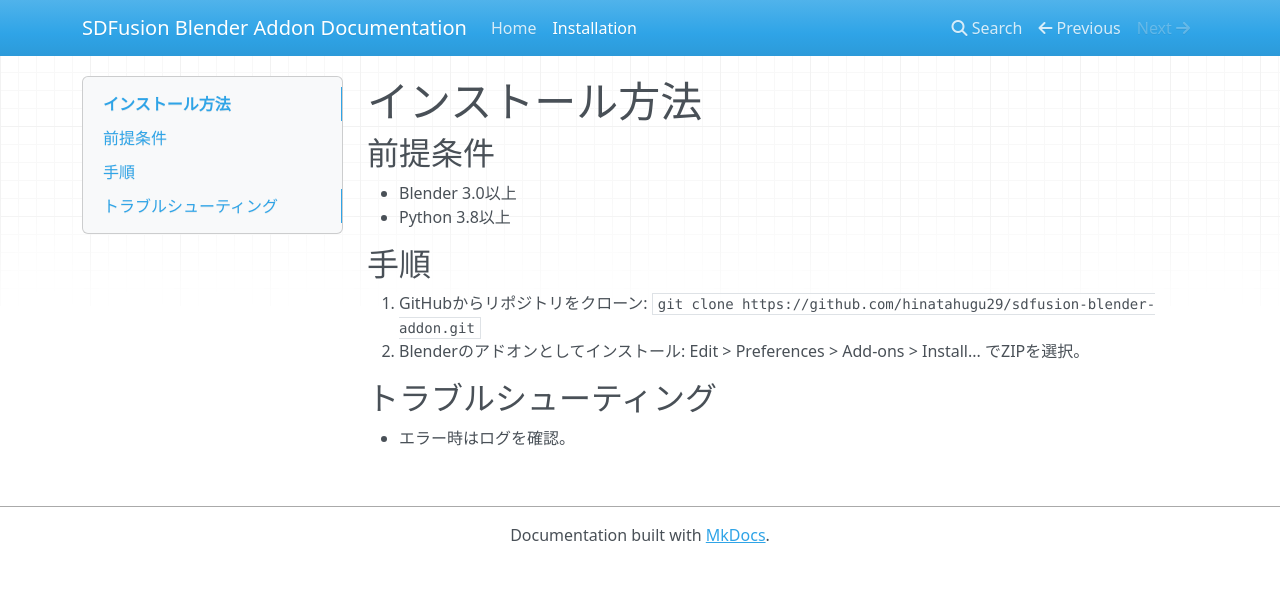
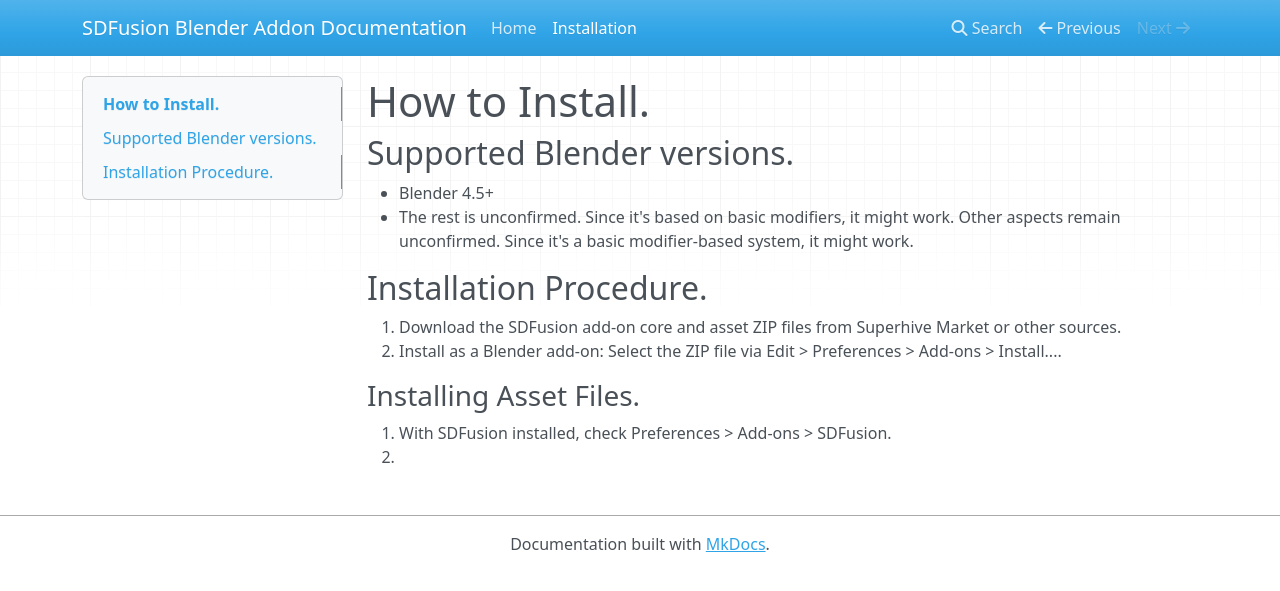
Before and after one commit to hinatahugu29/sdfusion-blender-addon, an MkDocs documentation site: the page built from docs/installation.md, in a window 1280 px wide. Shown: the top 591 px of the page. Built offline with MkDocs 1.6.1, drawn with Linux system fonts in a browser that asks for light colours; nearby versions of some CDN libraries.

```diff
--- a/docs/installation.md
+++ b/docs/installation.md
@@ -1,12 +1,13 @@
-# インストール方法
+# How to Install.
 
-## 前提条件
-- Blender 3.0以上
-- Python 3.8以上
+## Supported Blender versions.
+- Blender 4.5+
+- The rest is unconfirmed. Since it's based on basic modifiers, it might work.
+Other aspects remain unconfirmed. Since it's a basic modifier-based system, it might work.
 
-## 手順
-1. GitHubからリポジトリをクローン: `git clone https://github.com/hinatahugu29/sdfusion-blender-addon.git`
-2. Blenderのアドオンとしてインストール: Edit > Preferences > Add-ons > Install... でZIPを選択。
-
-## トラブルシューティング
-- エラー時はログを確認。
+## Installation Procedure.
+1. Download the SDFusion add-on core and asset ZIP files from Superhive Market or other sources.
+2. Install as a Blender add-on: Select the ZIP file via Edit > Preferences > Add-ons > Install....
+### Installing Asset Files.
+1. With SDFusion installed, check Preferences > Add-ons > SDFusion.
+2.
```
Also changed, not shown: docs/index.md (+10 -3 lines).
